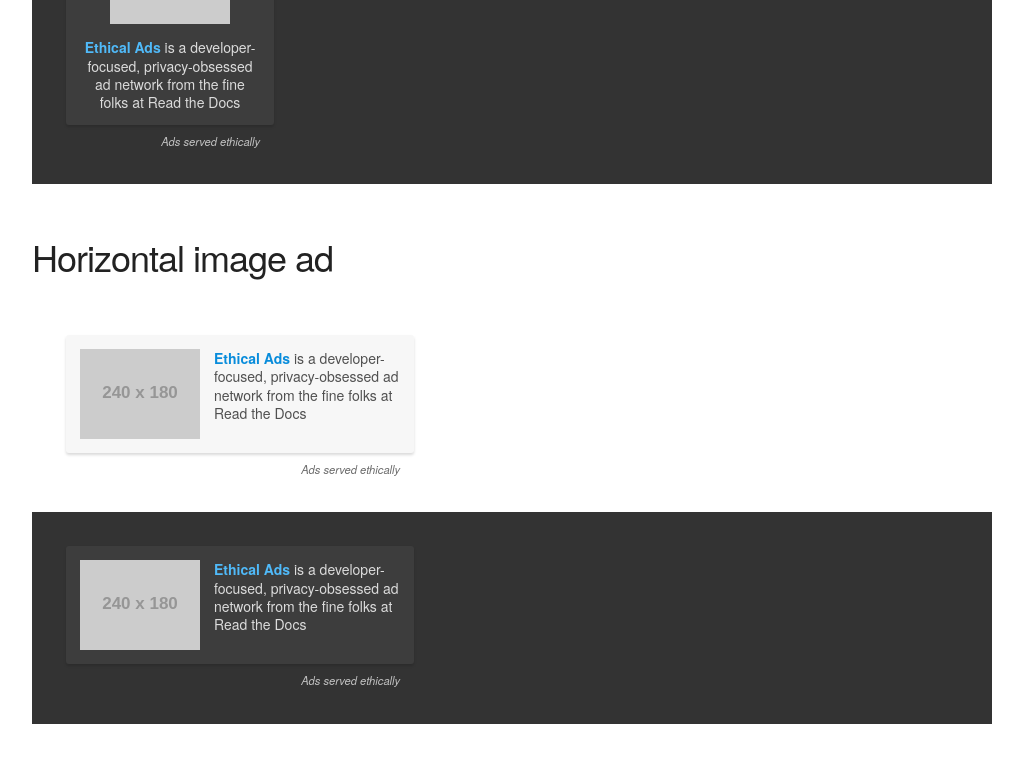
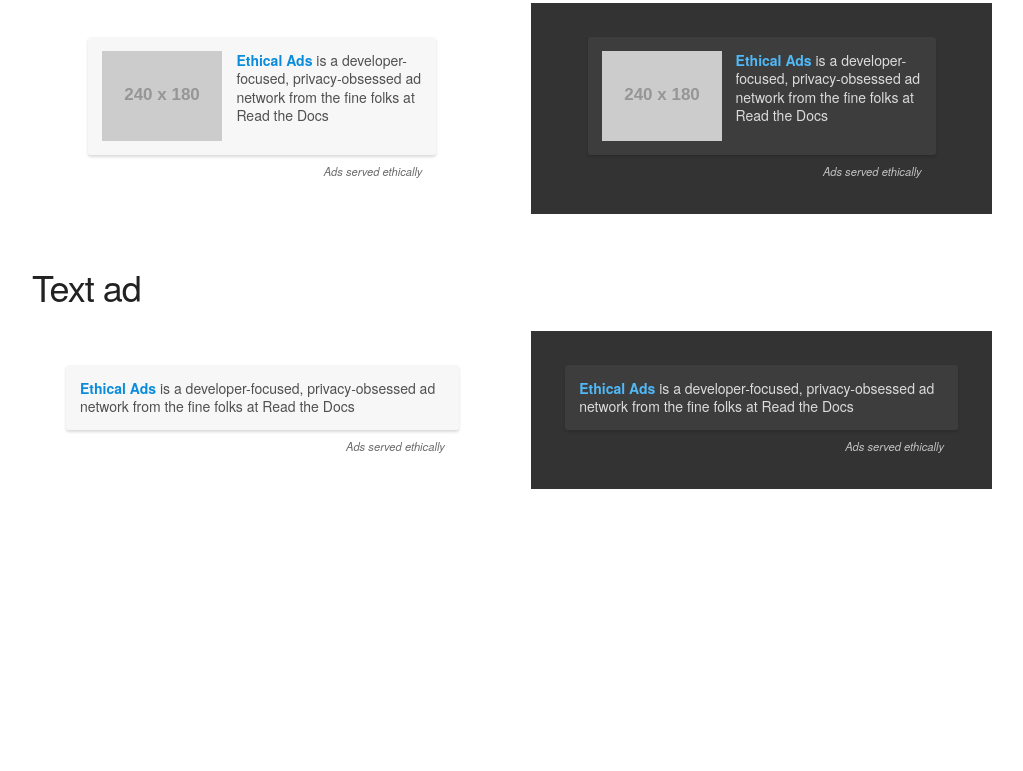
Before and after one commit to readthedocs/ethical-ad-client, a website built with webpack: page index.html in a window 1280 px wide. Shown: the part 734-1505 px from the top of the page, without its empty margins (128-1151 px from the left). After the commit the page ends 1281 px from the top, so only its background shows below. Built offline with nearby package versions, Linux system fonts and the light colour scheme; placeholder pictures from the web are drawn by us.

Commit message:
Slight change to box model

```diff
--- a/index.html
+++ b/index.html
@@ -14,6 +14,7 @@
       .column,
       .columns {
         padding: 2rem;
+        text-align: center;
       }
       .container {
         margin-top: 5rem;
@@ -56,7 +57,7 @@
       <h3>Vertical image ad</h3>
 
       <div class="row">
-        <div class="twelve columns">
+        <div class="six columns">
           <div class="light loaded" data-ea-type="image">
             <div class="ea-content">
               <a href="#" rel="nofollow" target="_blank"
@@ -75,7 +76,7 @@
             </div>
           </div>
         </div>
-        <div class="twelve dark columns">
+        <div class="six dark columns">
           <div class="dark loaded" data-ea-type="image">
             <div class="ea-content">
               <a href="#" rel="nofollow" target="_blank"
@@ -101,7 +102,7 @@
       <h3>Horizontal image ad</h3>
 
       <div class="row">
-        <div class="twelve columns">
+        <div class="six columns">
           <div class="horizontal light loaded" data-ea-type="image">
             <div class="ea-content">
               <a href="#" rel="nofollow" target="_blank"
@@ -120,7 +121,7 @@
             </div>
           </div>
         </div>
-        <div class="twelve dark columns">
+        <div class="six dark columns">
           <div class="horizontal dark loaded" data-ea-type="image">
             <div class="ea-content">
               <a href="#" rel="nofollow" target="_blank"
@@ -146,7 +147,7 @@
       <h3>Text ad</h3>
 
       <div class="row">
-        <div class="twelve columns">
+        <div class="six columns">
           <div class="light loaded" data-ea-type="text">
             <div class="ea-content">
               <div class="ea-text">
@@ -162,7 +163,7 @@
             </div>
           </div>
         </div>
-        <div class="twelve dark columns">
+        <div class="six dark columns">
           <div class="dark loaded" data-ea-type="text">
             <div class="ea-content">
               <div class="ea-text">
@@ -180,5 +181,9 @@
         </div>
       </div>
     </div>
+
+    <div class="container">
+      <p></p>
+    </div>
   </body>
 </html>
--- a/styles.scss
+++ b/styles.scss
@@ -137,6 +137,8 @@
 // Explicit image ad type, or default image ad type not specified
 [data-ea-type="image"].loaded,
 [data-ea-publisher]:not([data-ea-type]).loaded {
+  display: inline-block;
+
   .ea-content {
     max-width: $width-image-vertical;
     overflow: auto;
@@ -192,6 +194,10 @@
 [data-ea-type="text"].loaded {
   font-size: 14px;
 
+  .ea-content {
+    text-align: left;
+  }
+
   .ea-callout {
     margin: 0.5em 1em 1em 1em;
     padding-left: 1em;
```
Also changed, not shown: dist/ethicalads.js, dist/ethicalads.min.js.
